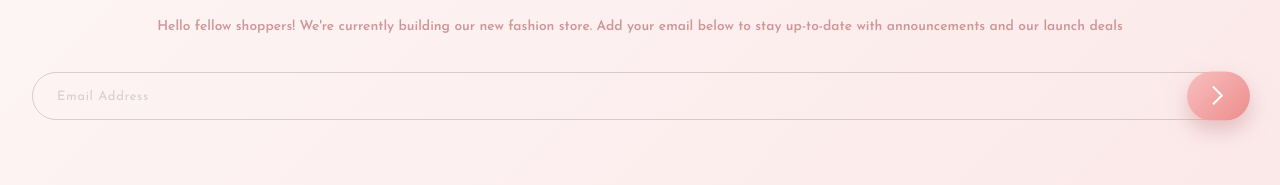
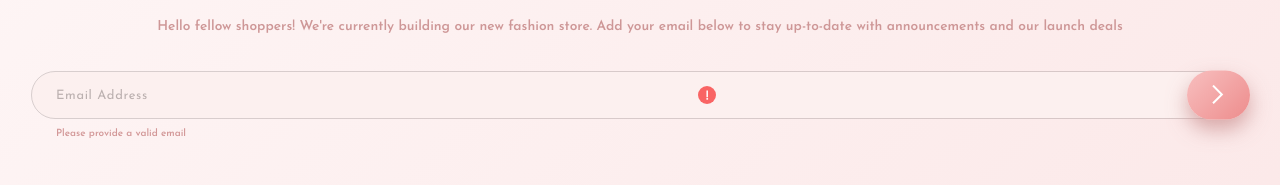
Before and after one commit to anmaras/coming-soon-page, a React (Create React App) app: page / in a window 1280 px wide. Shown: the part 503-688 px from the top of the page. Built offline with nearby package versions, Linux system fonts and the light colour scheme.

Commit message:
input style and button hover effect

```diff
--- a/src/components/forms/Email/Email.module.css
+++ b/src/components/forms/Email/Email.module.css
@@ -1,55 +1,97 @@
 .form-wrapper {
   display: block;
+  padding-inline: 2rem;
+  text-align: center;
   position: relative;
-  padding-inline: 2rem;
-  z-index: 1;
-  text-align: center;
 }
 
 .form-wrapper > div {
+  position: relative;
 }
 
 .form-wrapper > div > input {
-  background-color: rgb(var(--clr-pale-red), 0.001);
-  border: 1px solid rgb(var(--clr-Dark-Grayish-Red), 0.2);
+  border: 0;
+  background-color: rgb(252, 240, 239);
+  outline: 1px solid rgb(var(--clr-Dark-Grayish-Red), 0.2);
   padding-block: 0.95rem;
   padding-inline: 1.5rem;
   border-radius: 30px;
   width: 100%;
+  transition: 0.25s;
+  color: rgb(var(--clr-Dark-Grayish-Red), 0.8);
 }
 
 .form-wrapper > div > input::placeholder {
   font-size: 0.81rem;
   letter-spacing: 0.04rem;
-  color: rgb(var(--clr-Dark-Grayish-Red), 0.2);
+  color: rgb(var(--clr-Dark-Grayish-Red), 0.35);
+}
+
+.form-wrapper > div > input:focus-visible {
+  outline-color: rgb(var(--clr-desaturated-red), 0.8);
+}
+
+.form-wrapper > div > input:hover {
+  outline-color: rgb(var(--clr-desaturated-red), 0.8);
+}
+
+.form-wrapper > div > input:user-valid {
 }
 
 .form-wrapper > div > img {
-  background-color: aqua;
+  max-width: 18px;
   position: absolute;
-  top: 0;
-  display: none;
+  top: 50%;
+  left: 50%;
+  transform: translate(-50%, -50%);
+  margin-left: 4.2rem;
 }
 
 .form-wrapper > div > p {
   position: absolute;
-  z-index: -1;
-  background-color: aquamarine;
-  display: none;
+  z-index: -10;
+  top: 3rem;
+  padding-left: 1.5rem;
+  padding-top: 0.5rem;
+
+  color: rgb(var(--clr-desaturated-red), 1);
+  font-weight: 700;
+  font-size: 0.625rem;
 }
 
 /* Button */
 .form-wrapper > button {
+  position: absolute;
   cursor: pointer;
   border: 0;
+  top: 50%;
   background: linear-gradient(135deg, rgb(248, 191, 191), rgb(237, 140, 140));
-  position: absolute;
-  top: 50%;
   transform: translate(0, -50%);
   right: 30px;
   width: fit-content;
   padding-block: 0.9rem;
   padding-inline: 1.6rem;
   border-radius: 45px;
-  box-shadow: 0px 10px 20px 0px rgb(var(--clr-desaturated-red), 0.5);
+  box-shadow: 0px 10px 20px 0px rgb(var(--clr-desaturated-red), 0.8);
+  transition: 0.3s;
 }
+
+/* https://keithjgrant.com/posts/2017/07/transitioning-gradients/ */
+
+.form-wrapper > button::before {
+  position: absolute;
+  content: '';
+  border-radius: 45px;
+  top: 0;
+  right: 0;
+  bottom: 0;
+  left: 0;
+  background: linear-gradient(135deg, rgb(247, 232, 232), rgb(234, 157, 157));
+  z-index: -1;
+  transition: opacity 0.5s ease-out;
+  opacity: 0;
+}
+
+.form-wrapper > button:hover::before {
+  opacity: 1;
+}
```
